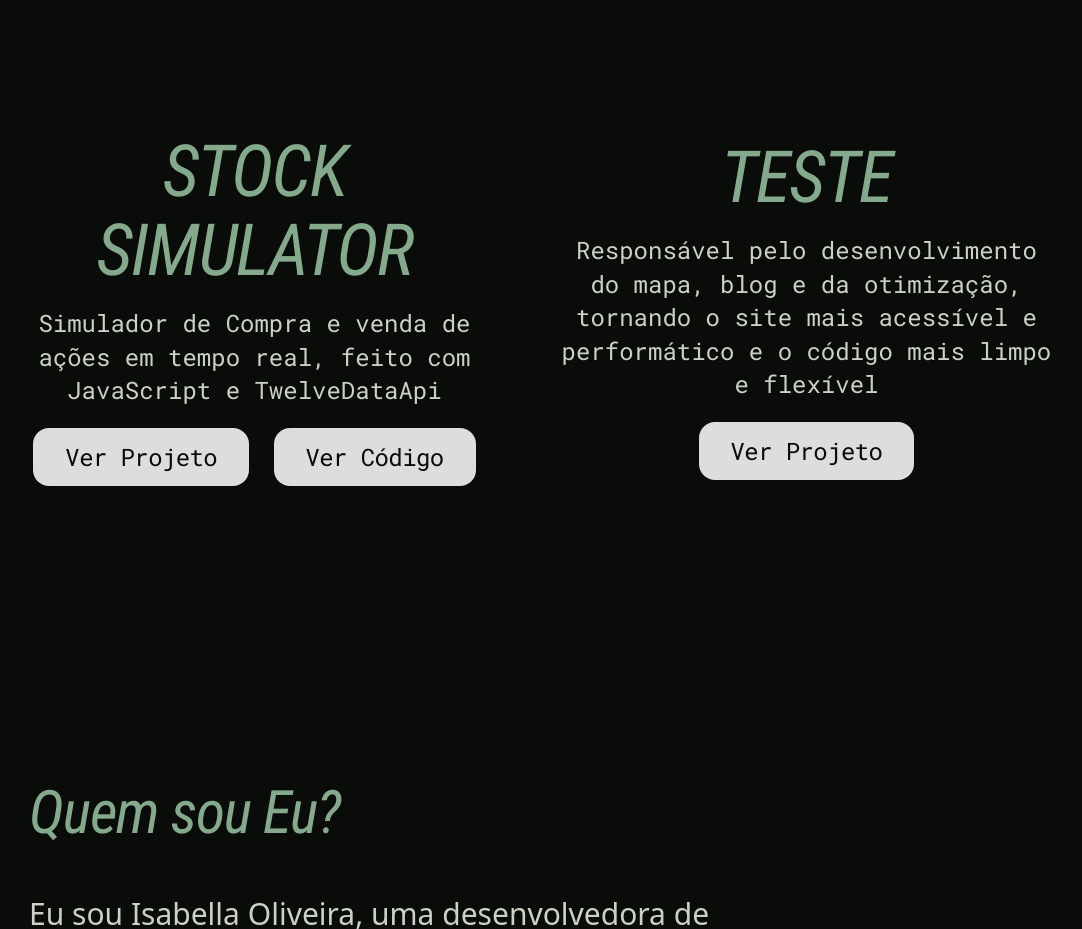
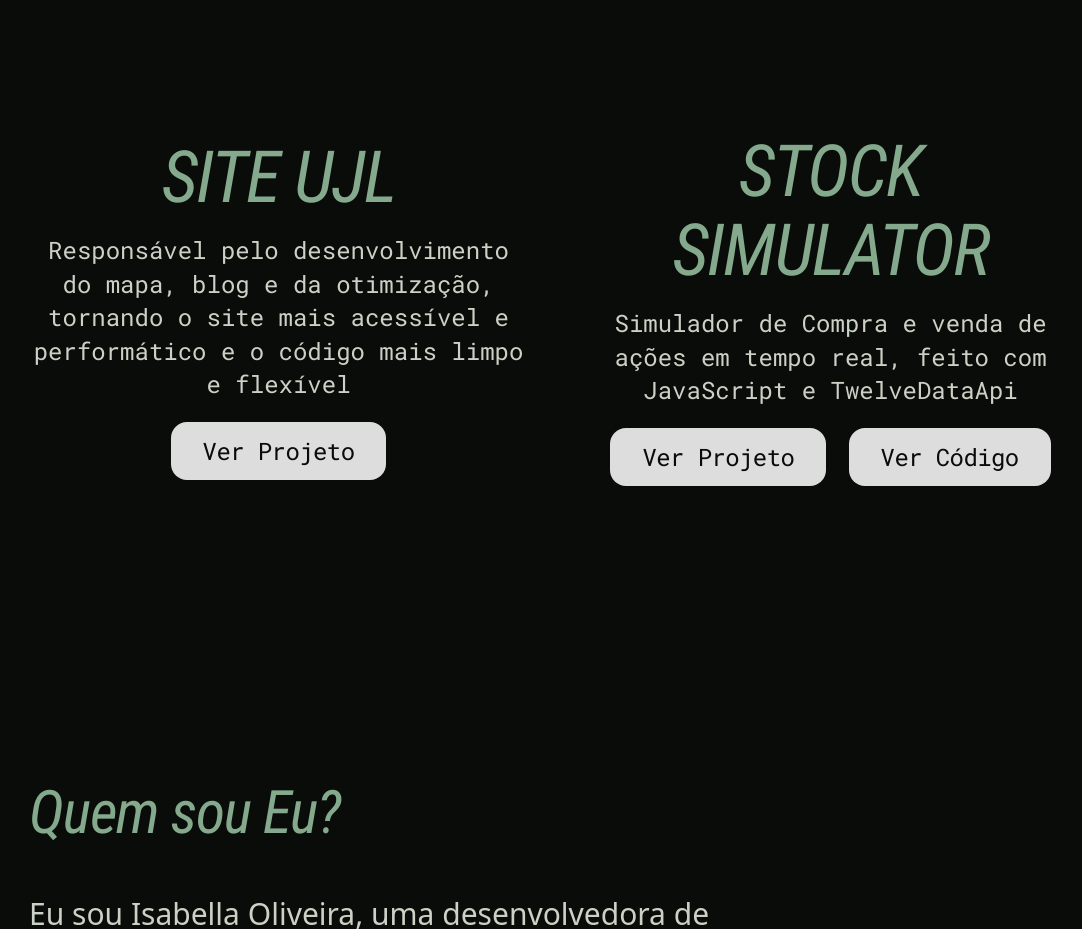
Before and after one commit to B3ella/personal-website, an Astro site: page / in a window 1280 px wide. Shown: the part 1200-2129 px from the top of the page, without its empty margins (99-1181 px from the left). Built offline with nearby package versions, Linux system fonts and the light colour scheme; Astro itself is replaced by a stand-in of ours.

Commit message:
chores: update files

```diff
--- a/src/components/projects.astro
+++ b/src/components/projects.astro
@@ -6,16 +6,16 @@ import Link from "../layouts/project-link.astro"
 ---
 <>
 <Project
+    title="Site UJL"
+    description="Responsável pelo desenvolvimento do mapa, blog e da otimização, tornando o site mais acessível e performático e o código mais limpo e flexível"
+>
+  <Link text="Ver Projeto" href="https://www.ujliberdade.org.br/"/>
+</Project>
+<Project
     title="Stock simulator"
     description="Simulador de Compra e venda de ações em tempo real, feito com JavaScript e TwelveDataApi"
 >
   <Link text="Ver Projeto" href="https://famous-tapioca-e544c4.netlify.app/"/>
 <Link text="Ver Código" href="https://github.com/B3ella/StockSimulator"/>
 </Project>
-<Project
-    title="Teste"
-    description="Responsável pelo desenvolvimento do mapa, blog e da otimização, tornando o site mais acessível e performático e o código mais limpo e flexível"
->
-  <Link text="Ver Projeto" href="https://www.ujliberdade.org.br/"/>
-</Project>
 </>
```
